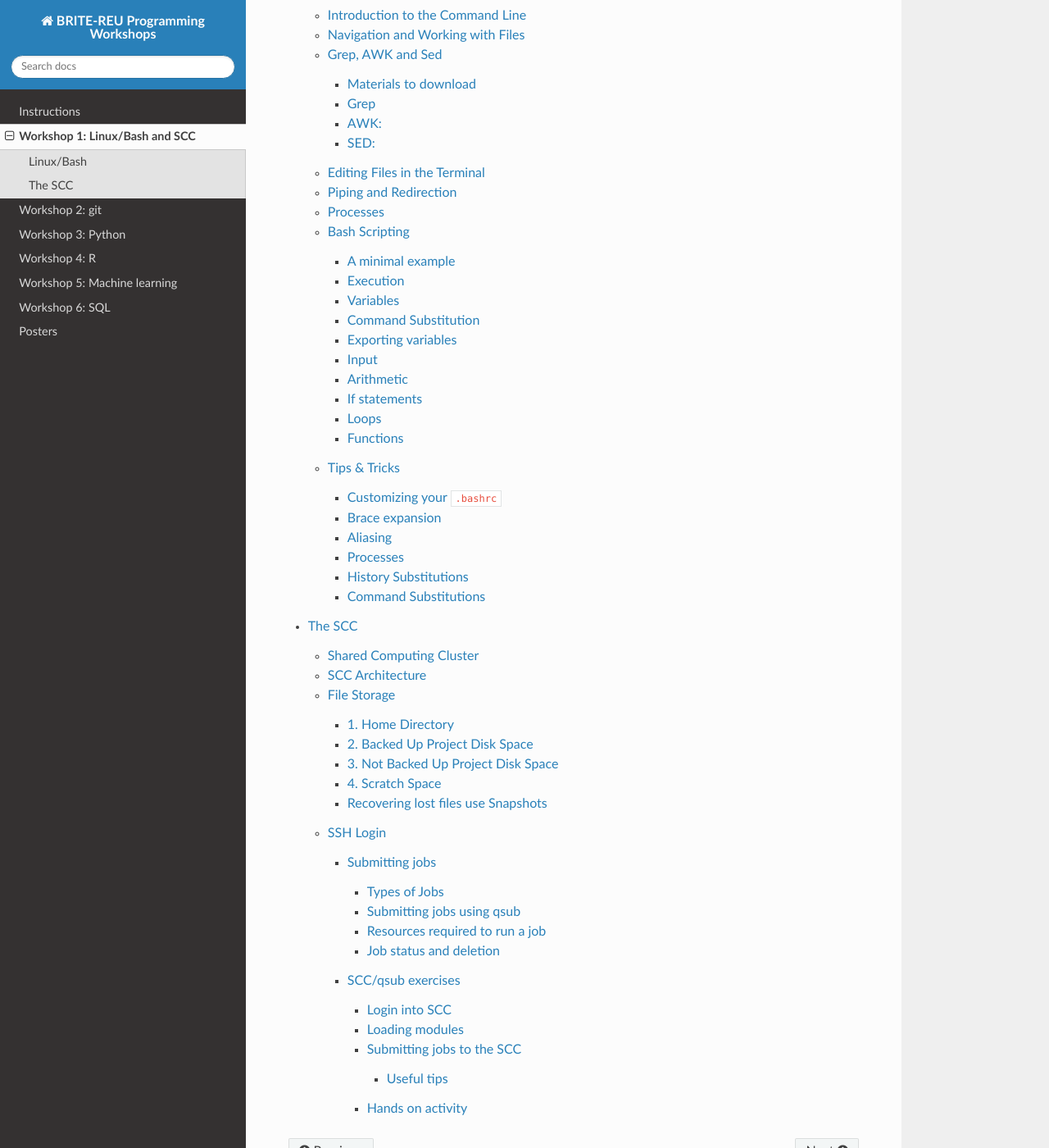
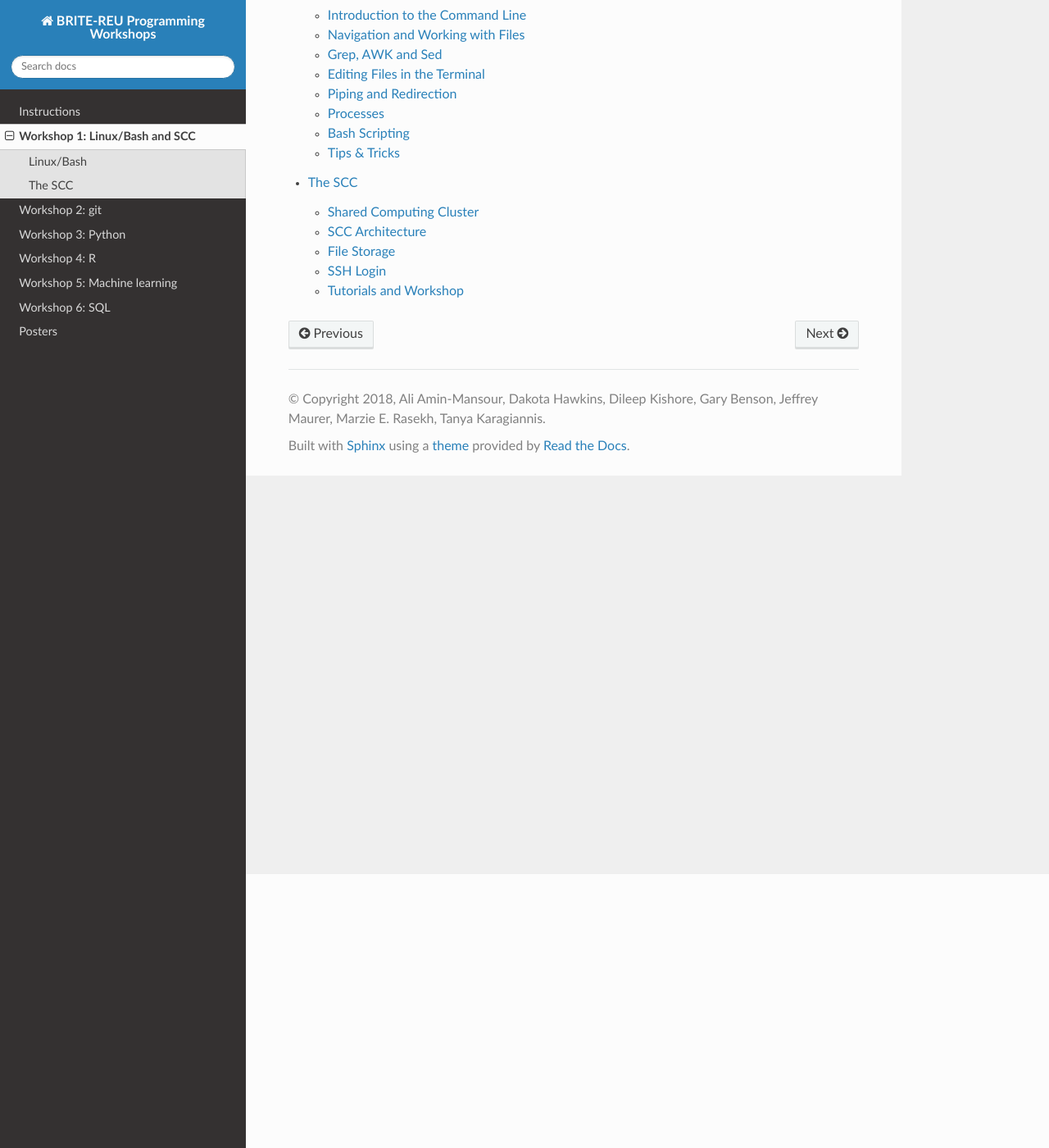
Before and after one commit to BRITE-REU/programming-workshops, a Sphinx documentation site: the page built from source/workshops/01_linux_bash/index.rst, in a window 1280 px wide and 1400 px high, scrolled down 334 px. Shown: the whole window at 82% size. Built offline with Sphinx 7.4.7 and the Read the Docs theme 2.0.0, drawn with Linux system fonts in a browser that asks for light colours.

Commit message:
updating workshop 1

```diff
--- a/source/workshops/01_linux_bash/index.rst
+++ b/source/workshops/01_linux_bash/index.rst
@@ -15,6 +15,7 @@
 **Tutorials**
 
 .. toctree::
+    :maxdepth: 2
 
 	Linux/Bash <linux_bash>
 	The SCC <the_scc>
--- a/source/workshops/01_linux_bash/linux_bash.rst
+++ b/source/workshops/01_linux_bash/linux_bash.rst
@@ -53,6 +53,7 @@
 **Tutorials and Workshop**
 
 .. toctree::
+    :maxdepth: 3
 
     Introduction to the Command Line <cli_intro>
     Navigation and Working with Files <nav_files>
--- a/source/workshops/01_linux_bash/the_scc.rst
+++ b/source/workshops/01_linux_bash/the_scc.rst
@@ -95,9 +95,9 @@
 
 Once you login, you will find yourself in your home directory.
 
---------------------
 
-**Tutorials and Workshop**
+Tutorials and Workshop
+########################
 
 .. toctree::
     :maxdepth: 3
```
